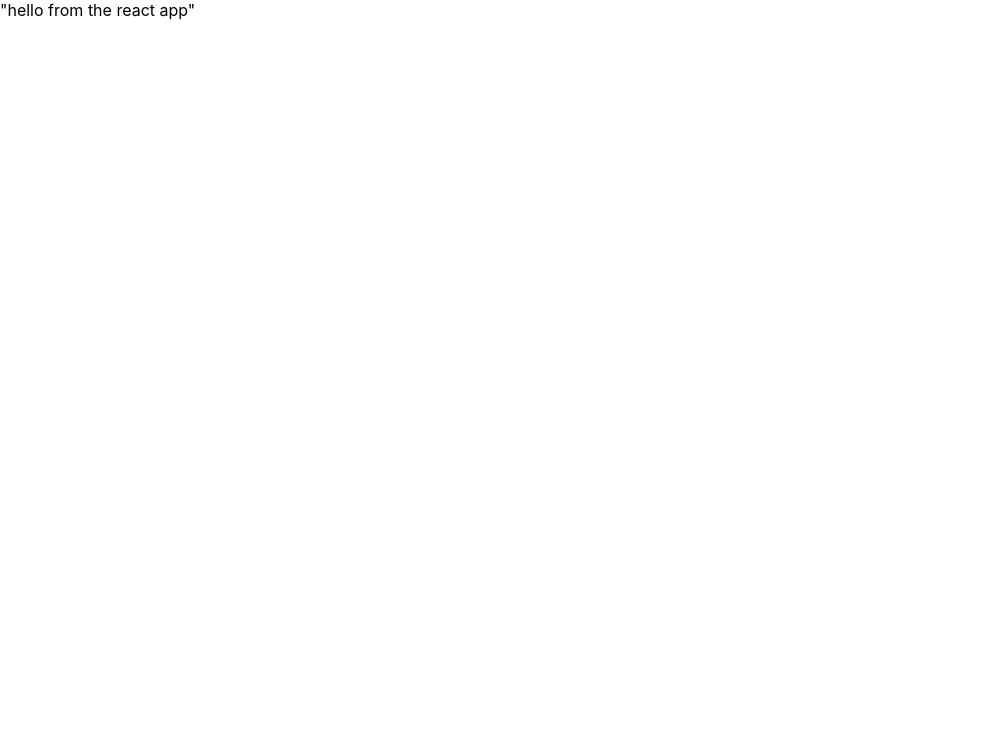
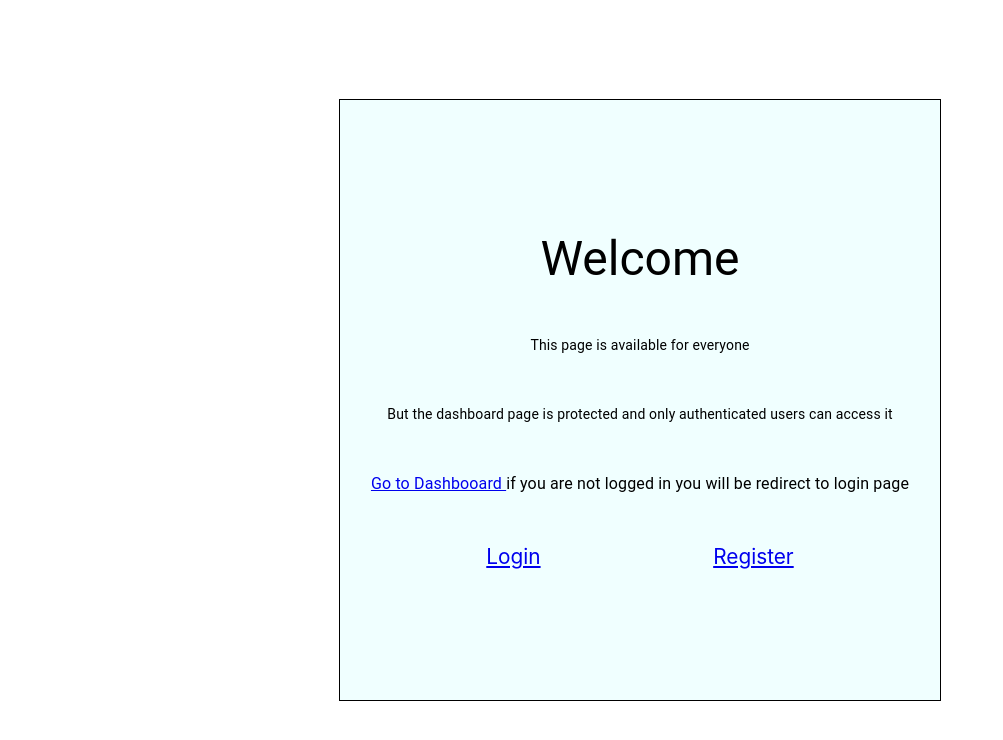
Before and after one commit to Eswarlesnar/auth, a React (Create React App) app in the folder client/: page / in a window 1280 px wide. Shown: the top 740 px of the page, without its empty margins (0-1003 px from the left). Built offline with nearby package versions, Linux system fonts and the light colour scheme.

Commit message:
changed app.js added navigation

```diff
--- a/client/src/App.js
+++ b/client/src/App.js
@@ -1,11 +1,23 @@
 
+import { Typography } from '@mui/material';
 import './App.css';
+import { StyledBox, StyledContainer } from './assets/muithemes';
+import { Link } from 'react-router-dom';
 
 function App() {
   return (
-    <div>
-       "hello from the react app"
-    </div>
+    <StyledContainer>
+      <StyledBox>
+        <Typography variant ="h3">Welcome </Typography>
+        <Typography variant= "body2">This page is available for everyone</Typography>
+        <Typography variant= "body2">But the dashboard page is protected and only authenticated  users can access it</Typography>
+        <Typography><Link to = "/dashboard">Go to Dashbooard </Link> if you are not logged in you will be redirect to login page</Typography>
+        <div style = {{display : "flex" , justifyContent : "space-around" , width :   "80%"}}>
+           <Link to = "/login">Login</Link>
+           <Link to = "/register">Register</Link>
+        </div>
+      </StyledBox>
+    </StyledContainer>
   );
 }
 
--- a/client/src/components/Login.jsx
+++ b/client/src/components/Login.jsx
@@ -1,5 +1,5 @@
 import { Button, InputLabel, Typography  } from '@mui/material';
-import {useNavigate} from "react-router-dom"
+import {useNavigate , Link} from "react-router-dom"
 import {useState} from "react"
 import axios from "axios"
 import Cookies from "universal-cookie";
@@ -94,7 +94,7 @@ const Login = () => {
                                 }
                                 <div>
                                     <Button variant ="contained" type ="submit">Login</Button>
-                                    <span onClick = {e => navigate("/register")}><Typography>Register</Typography></span>
+                                    <Typography>Not a user? <Link to ="/register">Register here</Link></Typography>
                                 </div>
                             </form>
                         </StyledBox>
--- a/client/src/components/Register.jsx
+++ b/client/src/components/Register.jsx
@@ -1,7 +1,7 @@
 import { Button, InputLabel, Typography  } from '@mui/material';
 import axios from "axios"
 import { useState } from 'react';
-import { useNavigate } from 'react-router-dom';
+import { useNavigate , Link } from 'react-router-dom';
 import { StyledBox , StyledContainer , StyledInput } from '../assets/muithemes';
 
 const Register = () => {
@@ -130,7 +130,7 @@ const Register = () => {
 
                                 <div>
                                     <Button variant ="contained" type = "submit">Register</Button>
-                                    <Typography>Not a user? <span onClick = {e => navigate("/login")}>Login here </span></Typography>
+                                    <Typography>Existing user?<Link to="/login">Login here</Link></Typography>
                                 </div>
                             </form>
                         </StyledBox>
```
